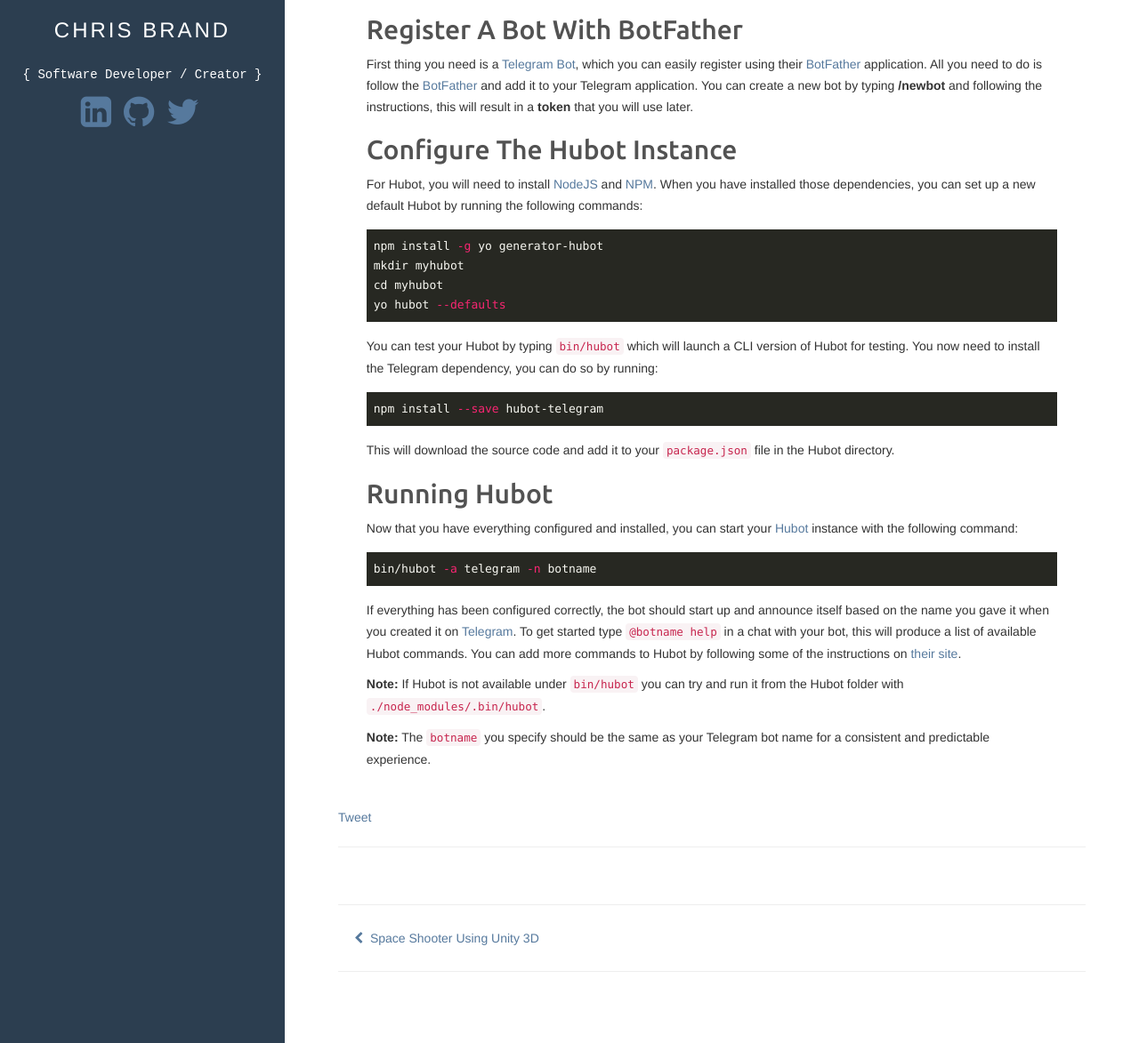
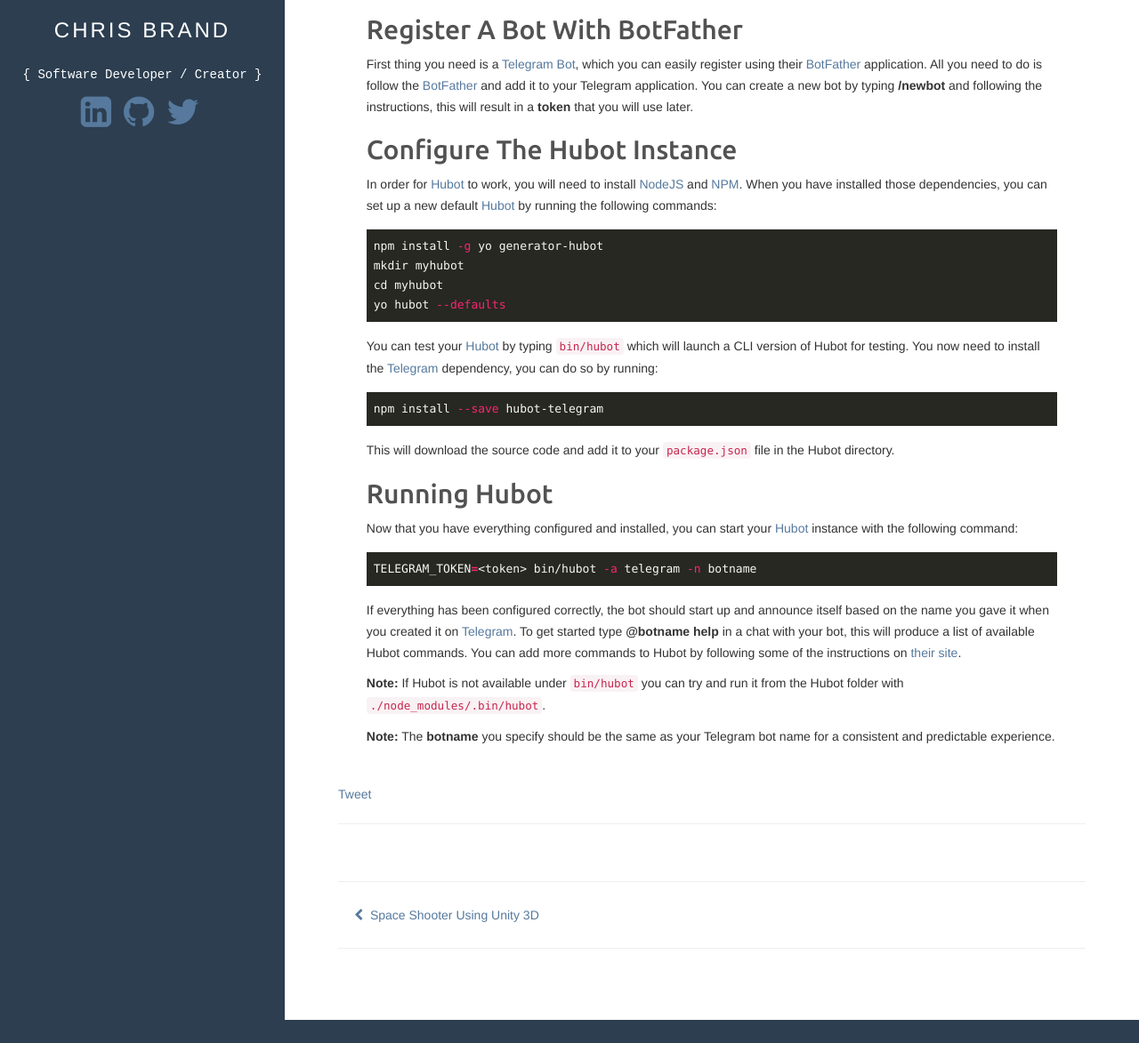
Before and after one commit to arcturial/arcturial.github.io, a Jekyll site: the page built from _posts/2015-06-11-using-telegram-with-hubot.md, in a window 1280 px wide, cut to the strip 281-1454 px from the top of the page. Shown: the whole strip at 89% size. Built offline with Jekyll 4.4.1, drawn with Linux system fonts in a browser that asks for light colours; nearby versions of some CDN libraries; comment, search, counter and statistics services are not loaded; after the commit the page ends 1428 px from its top, so only the background shows below that.

Commit message:
Update formatting and link targets.

```diff
--- a/_posts/2015-06-11-using-telegram-with-hubot.md
+++ b/_posts/2015-06-11-using-telegram-with-hubot.md
@@ -3,17 +3,17 @@
 title: Using Telegram With Hubot
 ---
 
-[Telegram](https://www.telegram.org/) recently released a new [Bot API](https://core.telegram.org/bots/api), which makes it relatively easy to integrate with applications like [GitHub Hubot](https://hubot.github.com/).
+[Telegram](https://www.telegram.org/){:target="_blank"} recently released a new [Bot API](https://core.telegram.org/bots/api){:target="_blank"}, which makes it relatively easy to integrate with applications like [GitHub Hubot](https://hubot.github.com/){:target="_blank"}.
 
-I recently collaborated on an adapter for [Hubot](https://hubot.github.com/) that makes the integration trivial.
+I recently collaborated on an adapter for [Hubot](https://hubot.github.com/){:target="_blank"} that makes the integration trivial.
 
 ## Register A Bot With BotFather
 
-First thing you need is a [Telegram Bot](https://core.telegram.org/bots), which you can easily register using their [BotFather](https://core.telegram.org/bots#botfather) application. All you need to do is follow the [BotFather](https://telegram.me/botfather) and add it to your Telegram application. You can create a new bot by typing **/newbot** and following the instructions, this will result in a **token** that you will use later.
+First thing you need is a [Telegram Bot](https://core.telegram.org/bots){:target="_blank"}, which you can easily register using their [BotFather](https://core.telegram.org/bots#botfather){:target="_blank"} application. All you need to do is follow the [BotFather](https://telegram.me/botfather){:target="_blank"} and add it to your Telegram application. You can create a new bot by typing **/newbot** and following the instructions, this will result in a **token** that you will use later.
 
 ## Configure The Hubot Instance
 
-For Hubot, you will need to install [NodeJS](http://nodejs.org/) and [NPM](https://www.npmjs.com/). When you have installed those dependencies, you can set up a new default Hubot by running the following commands:
+In order for [Hubot](https://hubot.github.com/docs/){:target="_blank"} to work, you will need to install [NodeJS](http://nodejs.org/){:target="_blank"} and [NPM](https://www.npmjs.com/){:target="_blank"}. When you have installed those dependencies, you can set up a new default [Hubot](https://hubot.github.com/docs/){:target="_blank"} by running the following commands:
 
 {% highlight bash %}
 npm install -g yo generator-hubot
@@ -22,7 +22,7 @@
 yo hubot --defaults
 {% endhighlight %}
 
-You can test your Hubot by typing `bin/hubot` which will launch a CLI version of Hubot for testing. You now need to install the Telegram dependency, you can do so by running:
+You can test your [Hubot](https://hubot.github.com/docs/){:target="_blank"} by typing `bin/hubot` which will launch a CLI version of Hubot for testing. You now need to install the [Telegram](https://www.telegram.org/){:target="_blank"} dependency, you can do so by running:
 
 {% highlight bash %}
 npm install --save hubot-telegram
@@ -32,15 +32,16 @@
 
 ## Running Hubot
 
-Now that you have everything configured and installed, you can start your [Hubot](https://hubot.github.com/docs/) instance with the following command:
+Now that you have everything configured and installed, you can start your [Hubot](https://hubot.github.com/docs/){:target="_blank"} instance with the following command:
 
 {% highlight bash %}
-bin/hubot -a telegram -n botname
+TELEGRAM_TOKEN=<token> bin/hubot -a telegram -n botname
 {% endhighlight %}
 
-If everything has been configured correctly, the bot should start up and announce itself based on the name you gave it when you created it on [Telegram](https://www.telegram.org/). To get started type `@botname help` in a chat with your bot, this will produce a list of available Hubot commands. You can add more commands to Hubot by following some of the instructions on [their site](https://hubot.github.com/docs/#scripts).
+If everything has been configured correctly, the bot should start up and announce itself based on the name you gave it when you created it on [Telegram](https://www.telegram.org/){:target="_blank"}. To get started type **@botname help** in a chat with your bot, this will produce a list of available Hubot commands. You can add more commands to Hubot by following some of the instructions on [their site](https://hubot.github.com/docs/#scripts){:target="_blank"}.
+
 
 
 **Note:** If Hubot is not available under `bin/hubot` you can try and run it from the Hubot folder with `./node_modules/.bin/hubot`.
 
-**Note:** The `botname` you specify should be the same as your Telegram bot name for a consistent and predictable experience.
+**Note:** The **botname** you specify should be the same as your Telegram bot name for a consistent and predictable experience.
```
